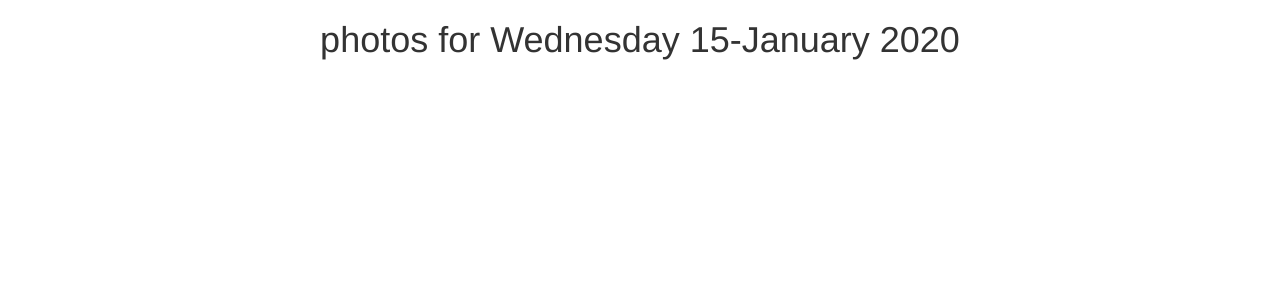
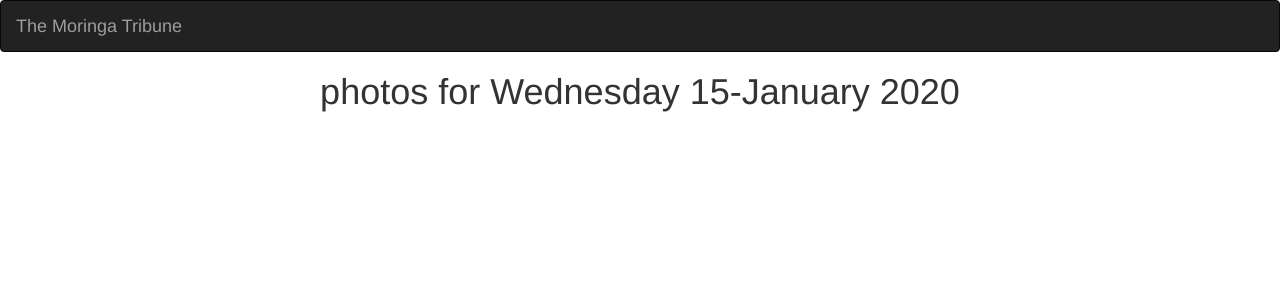
Before and after one commit to Abdisamad100/Gallery-app, a Django app: template gallery/app/templates/all-photos/base.html in a window 1280 px wide. Shown: the top 300 px of the page. Run offline with Django 3.2, Linux system fonts and the light colour scheme; the template is opened without the code that fills it: most values are stand-ins (such as "Sample title", 1, 10 or a date in 2020); some libraries are stand-ins or nearby versions.

Commit message:
updated navbar

```diff
--- a/gallery/app/templates/all-photos/base.html
+++ b/gallery/app/templates/all-photos/base.html
@@ -1,4 +1,5 @@
 {% load bootstrap3 %}
+{% load static%}
 <!DOCTYPE html>
 <html>
 <head>
@@ -16,6 +17,7 @@
 
 </head>
 <body>
+    {% include "navbar.html" %}
     {% block content %} <h1 class='text-center'>photos for {{date|date:"l d-F Y"}}</h1> {%endblock%}
 
     {% block scripts %}
--- /dev/null
+++ b/gallery/app/templates/navbar.html
@@ -0,0 +1,17 @@
+<!DOCTYPE html>
+<html lang="en">
+<head>
+
+  <meta charset="utf-8">
+  <meta name="viewport" content="width=device-width, initial-scale=1">
+</head>
+<body>
+<nav class="navbar navbar-inverse">
+  <div class="container-fluid">
+    <div class="navbar-header">
+      <a class="navbar-brand" href="{% url 'photosToday' %}">The Moringa Tribune</a>
+    </div>
+  </div>
+</nav>
+</body>
+</html>
```
